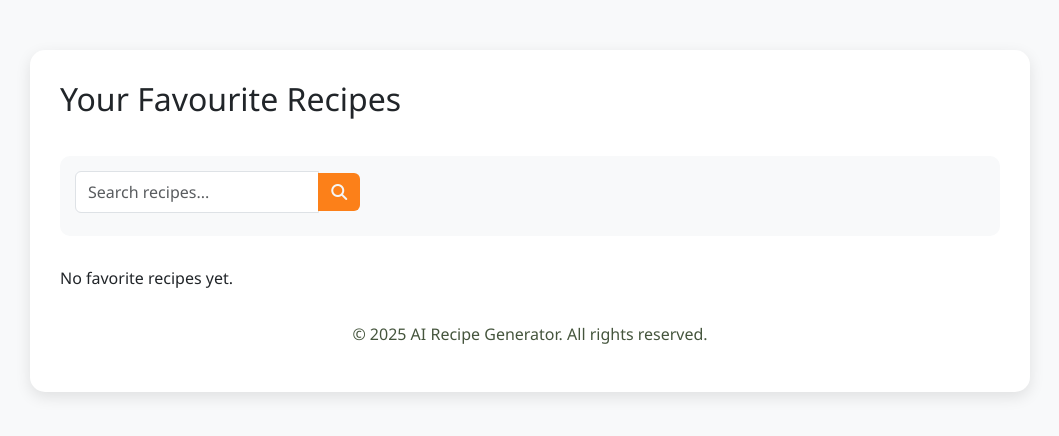
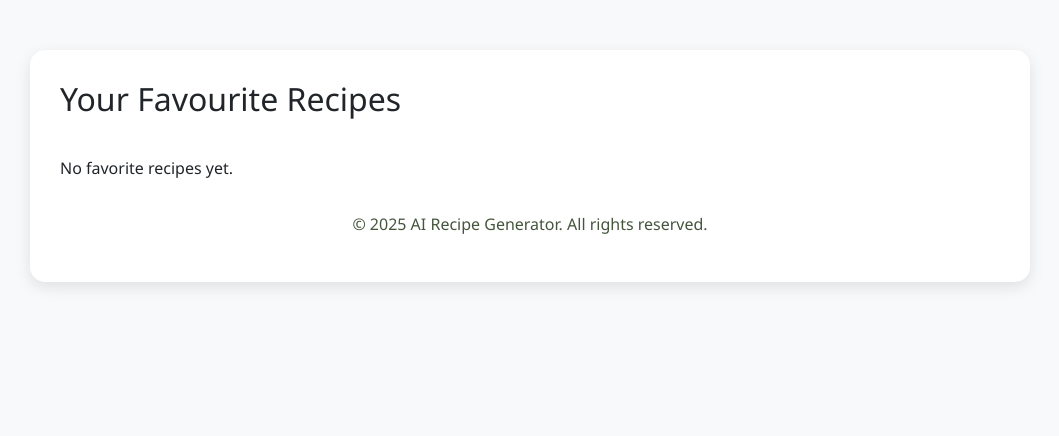
Before and after one commit to lishazz/recipe_generator, a Django app: template apps/user/templates/favourite_recipe.html in a window 1280 px wide. Shown: the part 56-492 px from the top of the page, without its empty margins (110-1169 px from the left). Run offline with Django 3.2, Linux system fonts and the light colour scheme; the template is opened without the code that fills it, so the values that code supplies are empty; some libraries are stand-ins or nearby versions.

Commit message:
modify favourite

```diff
--- a/apps/user/templates/favourite_recipe.html
+++ b/apps/user/templates/favourite_recipe.html
@@ -184,19 +184,6 @@
         <h2>Your Favourite Recipes</h2>
     </div>
 
-    <div class="filter-section">
-        <div class="row">
-            <div class="col-md-4 mb-2">
-                <div class="input-group">
-                    <input type="text" class="form-control" placeholder="Search recipes..." id="searchRecipes">
-                    <button class="btn btn-zom" type="button" id="searchButton">
-                        <i class="fas fa-search"></i>
-                    </button>
-                </div>
-            </div>
-        </div>
-    </div>
-
     {% if user.favorite_recipes.all %}
     <div class="row">
         {% for favorite in user.favorite_recipes.all %}
```
